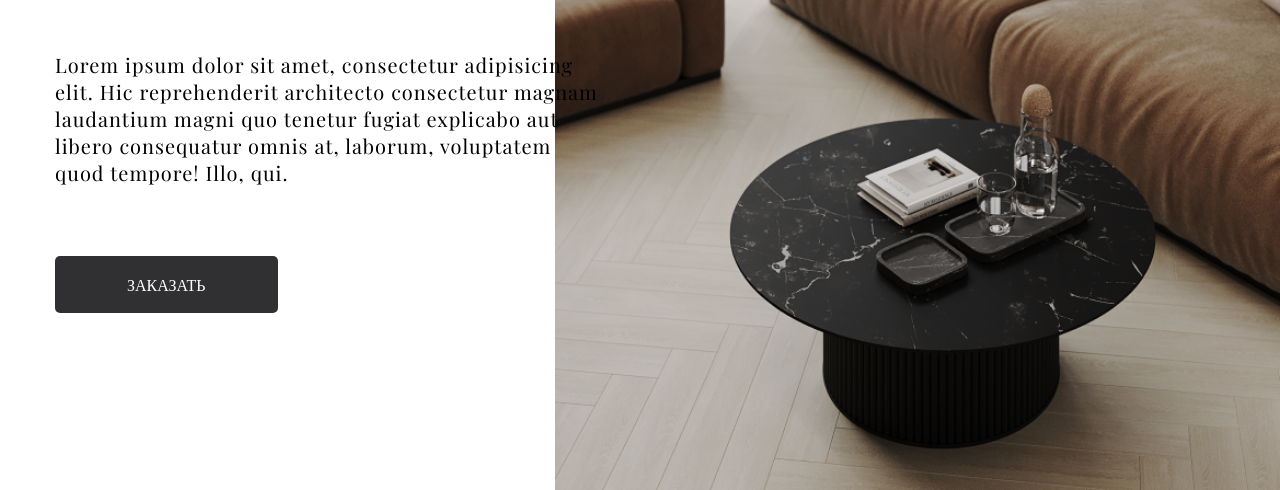
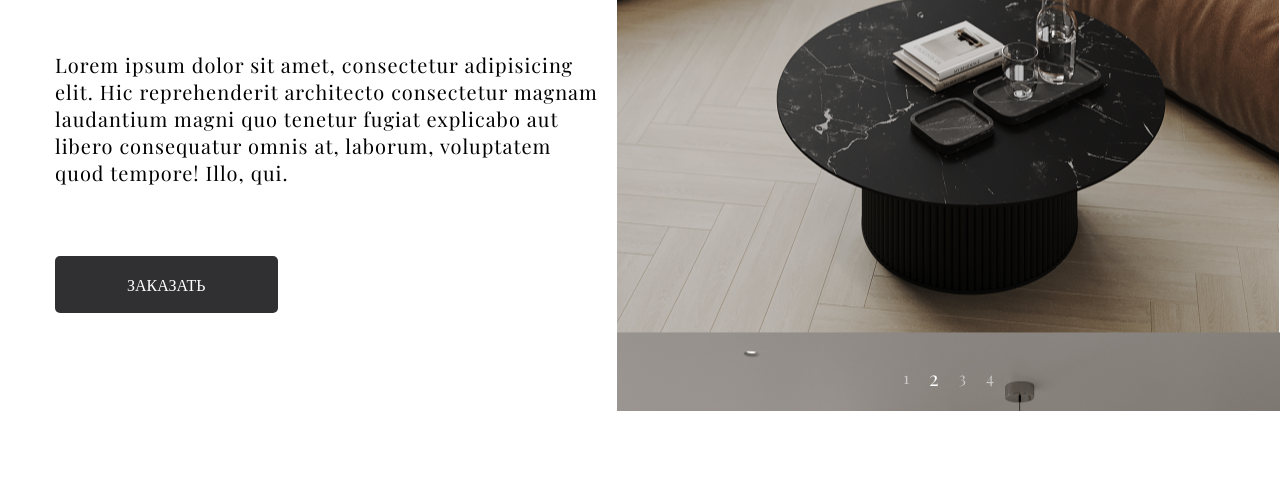
Before and after one commit to EmilKhamatnurov/Eduard_Mebel, a plain HTML site: page index.html in a window 1280 px wide. Shown: the part 418-908 px from the top of the page. Drawn offline with nearby package versions, Linux system fonts and the light colour scheme.

Commit message:
Добавлен слайдер в первую секцию

```diff
--- a/index.html
+++ b/index.html
@@ -35,10 +35,26 @@
                 <button class="header__button">ЗАКАЗАТЬ</button>
             </div>
         </div>
+		<!-- Код для Слайдера -->
         <!-- <div class="header__slider">
-
         </div> -->
-
+		<div class="header__slider">
+			<div class="slider-container">
+				<div class="slider">
+					<div class="slide"><img src="resources/MainSliderImage 1.png"></div>
+					<div class="slide"><img src="resources/MainSliderImage 2.png"></div>
+					<div class="slide"><img src="resources/MainSliderImage 3.png"></div>
+					<div class="slide"><img src="resources/MainSliderImage 4.png"></div>
+				</div>
+				<div class="pagination">
+					<button class="pagination-btn active" data-index="0">1</button>
+					<button class="pagination-btn" data-index="1">2</button>
+					<button class="pagination-btn" data-index="2">3</button>
+					<button class="pagination-btn" data-index="3">4</button>
+				</div>
+			</div>
+		</div>
     </header>
+	<script src="scripts/main_slider.js"></script>
 </body>
 </html>
--- /dev/null
+++ b/scripts/main_slider.js
@@ -0,0 +1,30 @@
+const slider = document.querySelector('.slider');
+const slides = slider.querySelectorAll('.slide');
+const paginationBtns = document.querySelectorAll('.pagination-btn');
+
+let currentIndex = 0;
+
+function goToSlide(index) {
+  slider.style.transform = `translateY(-${index * 100}%)`;
+  currentIndex = index;
+
+  // Update active pagination button
+  paginationBtns.forEach(btn => btn.classList.remove('active'));
+  paginationBtns[index].classList.add('active');
+}
+
+paginationBtns.forEach(btn => {
+  btn.addEventListener('click', () => {
+    const index = parseInt(btn.dataset.index);
+    goToSlide(index);
+    clearInterval(autoSlideInterval);
+    autoSlideInterval = setInterval(autoSlide, 5000);
+  });
+});
+
+function autoSlide() {
+  const nextIndex = (currentIndex + 1) % slides.length;
+  goToSlide(nextIndex);
+}
+
+let autoSlideInterval = setInterval(autoSlide, 5000);
--- a/styles/main.css
+++ b/styles/main.css
@@ -7,9 +7,9 @@ html {
 }
 
 .header {
-	background: url("../resources/MainSliderImage\ 1.png") right center / cover no-repeat;
-	background-size: contain;
-
+	/* background: url("../resources/MainSliderImage\ 1.png") right center / cover no-repeat;
+	background-size: contain; */
+	position: relative;
 }
 
 .container {
@@ -83,3 +83,59 @@ html {
 	padding: 18px 72px;
 	border-radius: 5px;
 }
+
+.header__slider {
+	position: absolute;
+	right: 0;
+	top: 0;
+	width: 663px;
+	height: 829px;
+}
+
+/* ГЛАВНЫЙ СЛАЙДЕР */
+.slider-container {
+	position: absolute;
+	width: 663px;
+	height: 829px;
+	right: 0;
+	top: 0;
+	overflow: hidden;
+}
+
+.slider {
+	position: absolute;
+	top: 0;
+	left: 0;
+	height: 100%;
+	width: 100%;
+	display: flex;
+	flex-direction: column;
+	transition: transform 1s ease;
+}
+
+.slide {
+	flex: 1;
+}
+
+.pagination {
+	position: absolute;
+	bottom: 20px;
+	left: 50%;
+	transform: translateX(-50%);
+	display: flex;
+	justify-content: center;
+}
+
+.pagination-btn {
+	font-size: 16px;
+	color: #ffffff8e;
+	border: none;
+	background: transparent;
+	margin: 0 10px;
+	cursor: pointer;
+}
+
+.pagination-btn.active {
+	color: rgb(255, 255, 255);
+	font-size: 20px;
+}
```
Also changed, not shown: resources/MainSliderImage 2.png (added), resources/MainSliderImage 3.png (added), resources/MainSliderImage 4.png (added).
